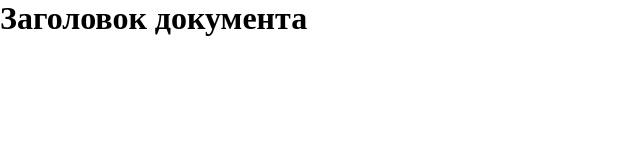
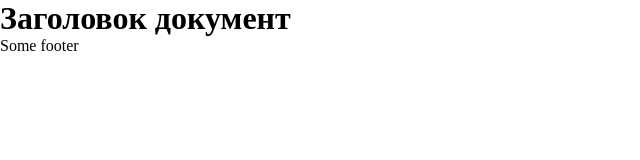
Before and after one commit to DiKhomiak/home-work-4, a plain HTML site: page index.html in a window 1280 px wide. Shown: the whole page, without its empty margins (0-640 px from the left). Drawn offline with Linux system fonts and the light colour scheme.

Commit message:
add footer

```diff
--- a/index.html
+++ b/index.html
@@ -10,8 +10,8 @@
 </head>
 <body>
     <header>
-        <h1>Заголовок документа</h1>
+        <h1>Заголовок документ</h1>
     </header>
-
+    <footer>Some footer</footer>
 </body>
 </html>
```
